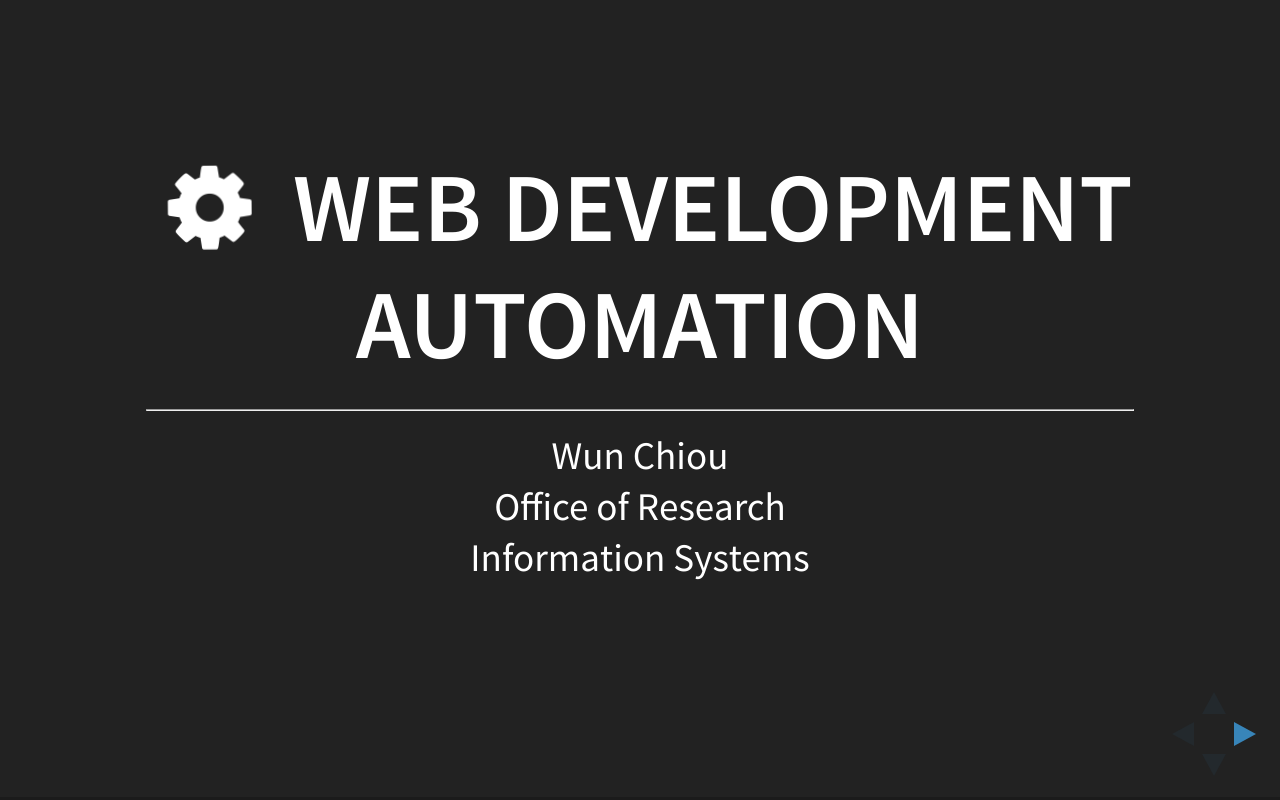
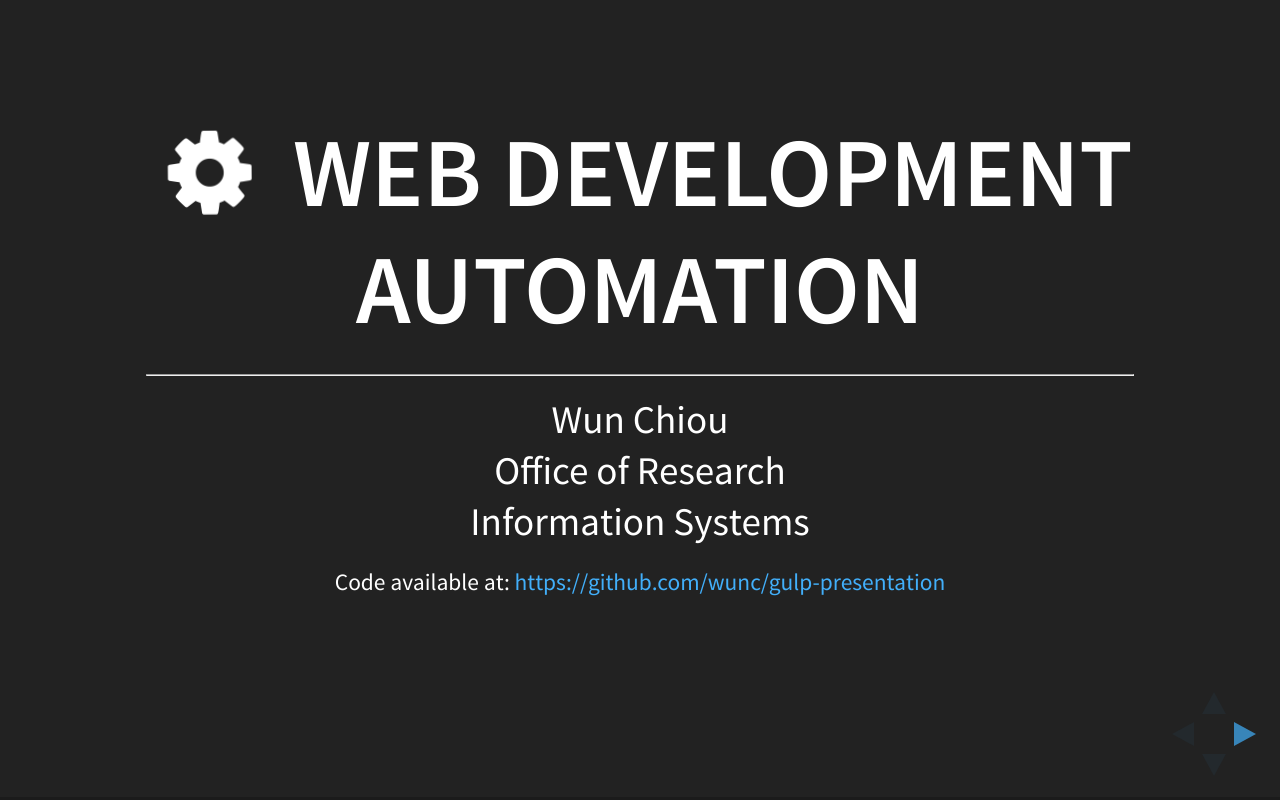
Before and after one commit to wunc/gulp-presentation, a website: page index.html in a window 1280 px wide. Drawn offline with nearby package versions, Linux system fonts and the light colour scheme.

Commit message:
Added link to repo in presentation

```diff
--- a/index.html
+++ b/index.html
@@ -31,6 +31,7 @@
           <h1><i class="fa fa-fw fa-spin fa-cog"></i> Web Development Automation</h1>
           <hr>
           <p>Wun Chiou<br>Office of Research<br> Information Systems</p>
+          <p><small>Code available at: <a href="https://github.com/wunc/gulp-presentation" title="">https://github.com/wunc/gulp-presentation</a></small></p>
         </section>
 
         <section>
```
